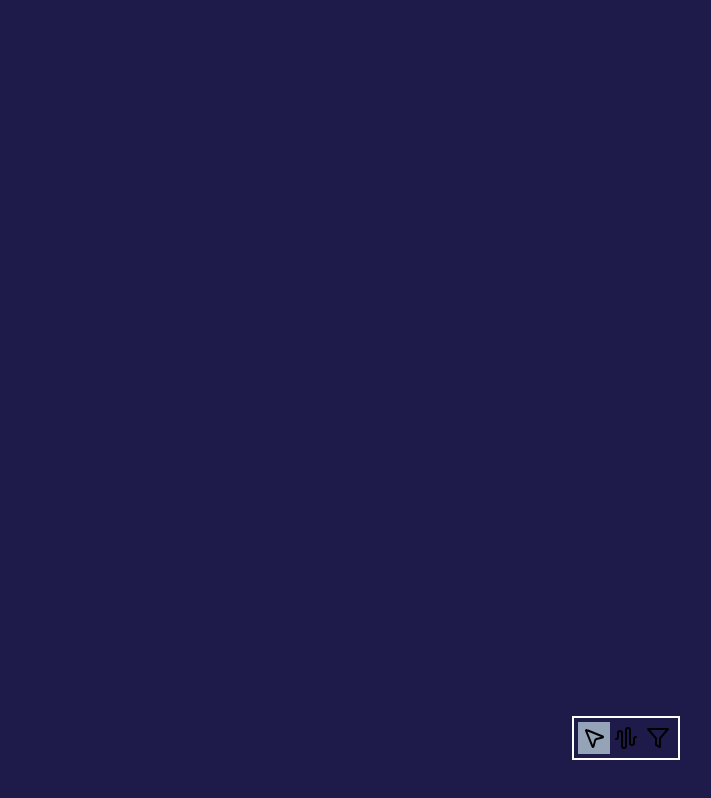
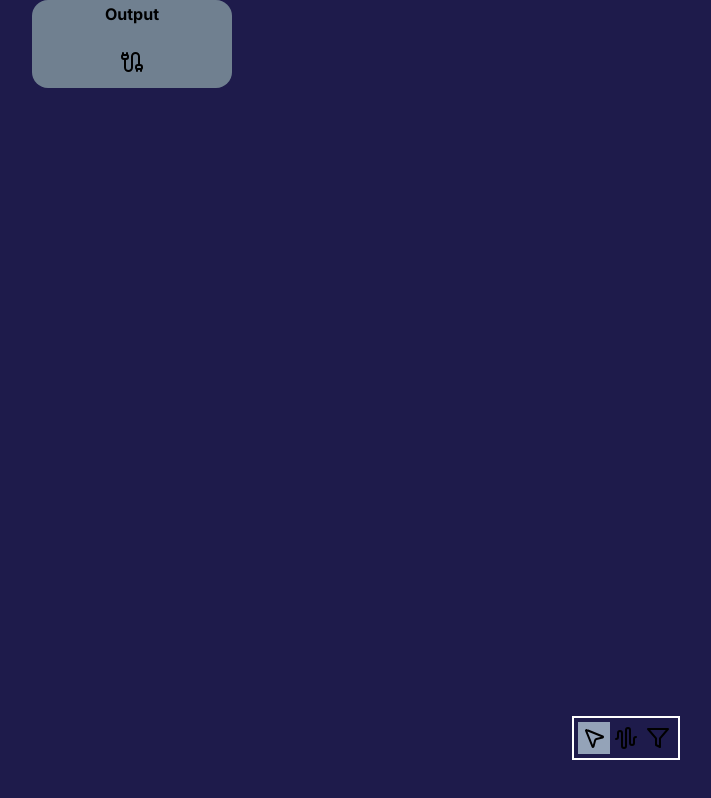
Before and after one commit to steve-mackinnon/trackstarter, a Next.js app: page / in a window 1280 px wide. Shown: the whole page, without its empty margins (68-779 px from the left). Built offline with nearby package versions, Linux system fonts and the light colour scheme.

Commit message:
Add destination node

```diff
--- a/src/app/components/AudioGraph.tsx
+++ b/src/app/components/AudioGraph.tsx
@@ -7,6 +7,7 @@ import { useAtom, useAtomValue } from "jotai";
 import { connectionsAtom, cursorModeAtom, nodesAtom } from "state";
 import { uniqueId } from "utils";
 import { CursorModeSelector } from "./CursorModeSelector";
+import { DestinationNode } from "./DestinationNode";
 import { Filter } from "./Filter";
 
 export function AudioGraph() {
@@ -91,13 +92,25 @@ export function AudioGraph() {
                   nodeId={nodeState.id}
                 />
               );
+            case "destination":
+              return (
+                <DestinationNode
+                  {...nodeState}
+                  key={nodeState.id}
+                  nodeId={nodeState.id}
+                />
+              );
           }
         })}
       </ul>
       <ul>
         {Object.keys(connections).map((nodeId: string) =>
           connections[nodeId].map((destNodeId) => (
-            <Connection source={nodeId} dest={destNodeId} />
+            <Connection
+              source={nodeId}
+              dest={destNodeId}
+              key={`${nodeId}-${destNodeId}`}
+            />
           ))
         )}
       </ul>
--- /dev/null
+++ b/src/app/components/DestinationNode.tsx
@@ -0,0 +1,15 @@
+import { DraggableContainer } from "common/components/DraggableContainer";
+
+export function DestinationNode(props: {
+  x: number;
+  y: number;
+  nodeId: string;
+}) {
+  return (
+    <DraggableContainer
+      {...props}
+      label="Output"
+      hasConnectionPort={true}
+    ></DraggableContainer>
+  );
+}
--- a/src/app/state.ts
+++ b/src/app/state.ts
@@ -1,13 +1,18 @@
+import { NodeType } from "audio/audioGraph";
 import { atom } from "jotai";
+import { uniqueId } from "utils";
 
 export interface NodeState {
   x: number;
   y: number;
   id: string;
-  type: string;
+  type: NodeType;
 }
 
-export const nodesAtom = atom<NodeState[]>([]);
+export const nodesAtom = atom<NodeState[]>([
+  { x: 100, y: 0, id: uniqueId(), type: "destination" },
+]);
+
 export const updateNodePositionAtom = atom(
   (get) => null,
   (get, set, { id, x, y }: { id: string; x: number; y: number }) => {
```
